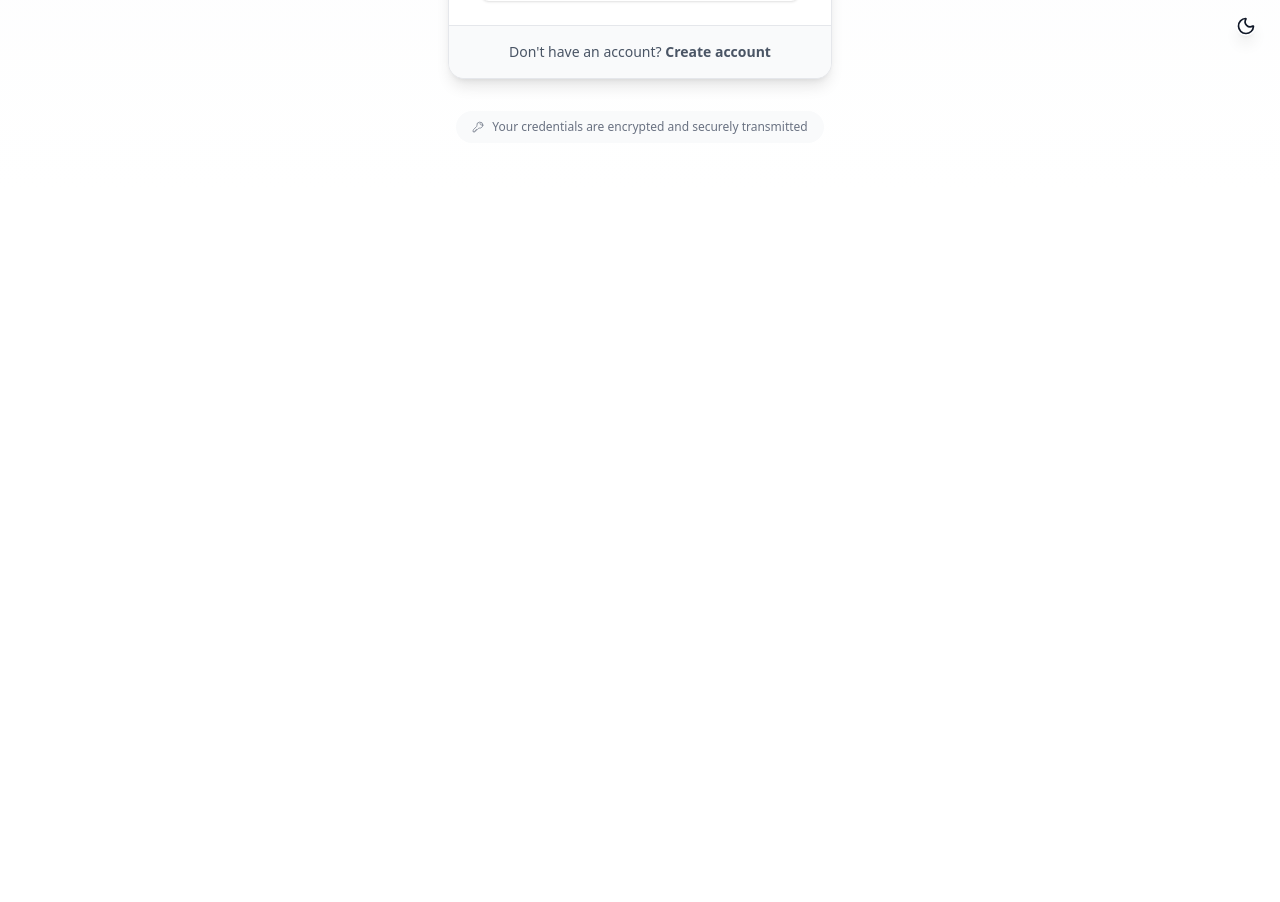
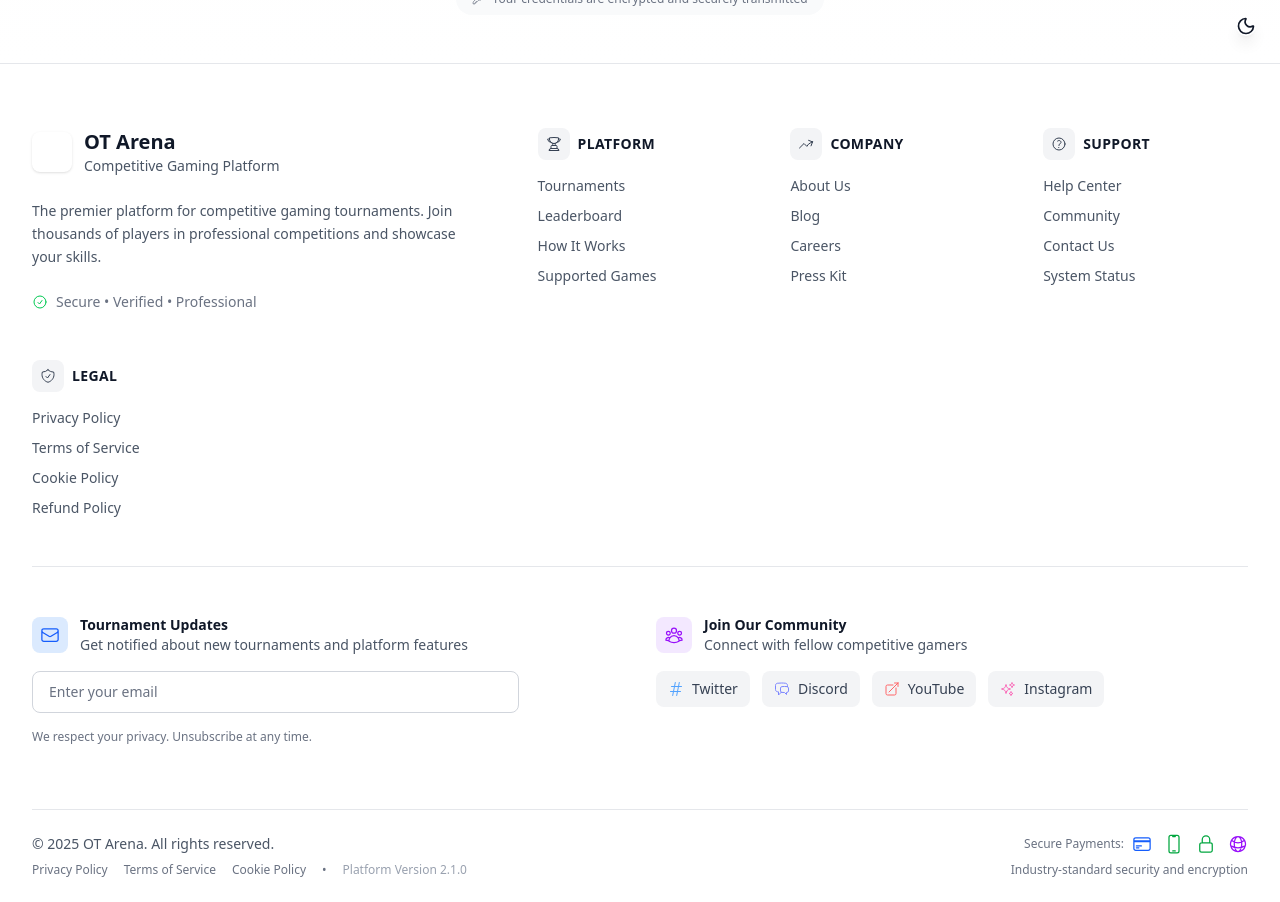
Before and after one commit to MatrixGen/openTournaments, a React (Vite) app in the folder frontend/: page /login in a window 1280 px wide. Shown: the part 740-1642 px from the top of the page. Before the commit the page ends 931 px from the top, so only its background shows below. Built offline with nearby package versions, Linux system fonts and the light colour scheme; no server answers.

Commit message:
feat: Update rate limiting settings and enhance footer with icons and newsletter functionality

```diff
--- a/frontend/src/components/layout/Footer.jsx
+++ b/frontend/src/components/layout/Footer.jsx
@@ -1,6 +1,25 @@
 import React from 'react';
 import { Link } from 'react-router-dom';
 import { motion } from 'framer-motion';
+import {
+  TrophyIcon,
+  QuestionMarkCircleIcon,
+  UserGroupIcon,
+  ShieldCheckIcon,
+  EnvelopeIcon,
+  NewspaperIcon,
+  ArrowTrendingUpIcon,
+  SparklesIcon,
+  ArrowRightIcon,
+  ChatBubbleLeftRightIcon,
+  CheckCircleIcon,
+  DevicePhoneMobileIcon,
+  GlobeAltIcon,
+  CreditCardIcon,
+  LockClosedIcon,
+  ArrowTopRightOnSquareIcon,
+  HashtagIcon
+} from '@heroicons/react/24/outline';
 
 export default function Footer() {
   const currentYear = new Date().getFullYear();
@@ -8,6 +27,7 @@ export default function Footer() {
   const footerSections = [
     {
       title: "Platform",
+      icon: TrophyIcon,
       links: [
         { name: "Tournaments", path: "/tournaments" },
         { name: "Leaderboard", path: "/leaderboard" },
@@ -17,6 +37,7 @@ export default function Footer() {
     },
     {
       title: "Company",
+      icon: ArrowTrendingUpIcon,
       links: [
         { name: "About Us", path: "/about" },
         { name: "Blog", path: "/blog" },
@@ -26,15 +47,17 @@ export default function Footer() {
     },
     {
       title: "Support",
+      icon: QuestionMarkCircleIcon,
       links: [
         { name: "Help Center", path: "/help" },
         { name: "Community", path: "/community" },
         { name: "Contact Us", path: "/contact" },
-        { name: "Status", path: "/status" }
+        { name: "System Status", path: "/status" }
       ]
     },
     {
       title: "Legal",
+      icon: ShieldCheckIcon,
       links: [
         { name: "Privacy Policy", path: "/privacy" },
         { name: "Terms of Service", path: "/terms" },
@@ -45,24 +68,45 @@ export default function Footer() {
   ];
 
   const socialLinks = [
-    { name: "Twitter", icon: "🐦", path: "https://twitter.com/opentournaments" },
-    { name: "Discord", icon: "🎮", path: "https://discord.gg/opentournaments" },
-    { name: "YouTube", icon: "📺", path: "https://youtube.com/opentournaments" },
-    { name: "Instagram", icon: "📸", path: "https://instagram.com/opentournaments" }
+    {
+      name: "Twitter",
+      icon: HashtagIcon,
+      path: "https://twitter.com/otarena",
+      color: "text-blue-400 hover:text-blue-300"
+    },
+    {
+      name: "Discord",
+      icon: ChatBubbleLeftRightIcon,
+      path: "https://discord.gg/otarena",
+      color: "text-indigo-400 hover:text-indigo-300"
+    },
+    {
+      name: "YouTube",
+      icon: ArrowTopRightOnSquareIcon,
+      path: "https://youtube.com/@otarena",
+      color: "text-red-400 hover:text-red-300"
+    },
+    {
+      name: "Instagram",
+      icon: SparklesIcon,
+      path: "https://instagram.com/otarena",
+      color: "text-pink-400 hover:text-pink-300"
+    }
+  ];
+
+  const paymentMethods = [
+    { name: "Visa/Mastercard", icon: CreditCardIcon, color: "text-blue-600 dark:text-blue-400" },
+    { name: "Mobile Money", icon: DevicePhoneMobileIcon, color: "text-green-600 dark:text-green-400" },
+    { name: "Secure SSL", icon: LockClosedIcon, color: "text-green-600 dark:text-green-400" },
+    { name: "Global", icon: GlobeAltIcon, color: "text-purple-600 dark:text-purple-400" }
   ];
 
   return (
-    <motion.footer
-      className="relative z-10 bg-neutral-900/90 backdrop-blur-md border-t border-neutral-700"
-      initial={{ opacity: 0 }}
-      whileInView={{ opacity: 1 }}
-      transition={{ duration: 0.8 }}
-      viewport={{ once: true }}
-    >
-      <div className="container mx-auto px-4 sm:px-6">
+    <footer className="relative z-10 bg-white dark:bg-neutral-900 border-t border-gray-200 dark:border-neutral-800">
+      <div className="container mx-auto px-4 sm:px-6 lg:px-8">
         {/* Main Footer Content */}
         <div className="py-12 sm:py-16">
-          <div className="grid grid-cols-1 md:grid-cols-2 lg:grid-cols-6 gap-8 lg:gap-12">
+          <div className="grid grid-cols-1 md:grid-cols-2 lg:grid-cols-5 gap-8 lg:gap-12">
             {/* Brand Section */}
             <BrandSection currentYear={currentYear} />
 
@@ -74,204 +118,239 @@ export default function Footer() {
                 index={index}
               />
             ))}
+          </div>
 
-            {/* Social & Newsletter */}
+          {/* Newsletter & Social Section */}
           <NewsletterSection socialLinks={socialLinks} />
-          </div>
         </div>
 
         {/* Bottom Bar */}
-        <BottomBar currentYear={currentYear} />
+        <BottomBar
+          currentYear={currentYear}
+          paymentMethods={paymentMethods}
+        />
       </div>
-    </motion.footer>
+    </footer>
   );
 }
 
 function BrandSection({ currentYear }) {
   return (
-    <div className="lg:col-span-2 space-y-4">
-      <motion.div
-        className="flex items-center space-x-3"
-        whileHover={{ scale: 1.05 }}
-        transition={{ duration: 0.2 }}
-      >
-        <div className="w-8 h-8 bg-gradient-to-r from-purple-500 to-blue-500 rounded-lg flex items-center justify-center">
-          <span className="text-white font-bold text-sm">OT</span>
+    <div className="lg:col-span-2 space-y-6">
+      <div className="flex items-center space-x-3">
+        <div className="w-10 h-10 bg-gradient-to-r from-primary-600 to-primary-500 rounded-lg flex items-center justify-center shadow-sm">
+          <TrophyIcon className="h-6 w-6 text-white" />
         </div>
-        <h3 className="text-xl font-bold bg-gradient-to-r from-purple-400 to-blue-400 bg-clip-text text-transparent">
-          OpenTournaments
+        <div>
+          <h3 className="text-xl font-bold text-gray-900 dark:text-white">
+            OT Arena
           </h3>
-      </motion.div>
+          <p className="text-sm text-gray-600 dark:text-gray-400">
+            Competitive Gaming Platform
+          </p>
+        </div>
+      </div>
 
-      <motion.p
-        className="text-neutral-400 text-sm leading-relaxed max-w-md"
-        initial={{ opacity: 0 }}
-        whileInView={{ opacity: 1 }}
-        transition={{ duration: 0.6, delay: 0.2 }}
-        viewport={{ once: true }}
-      >
-        The ultimate platform for competitive gaming. Join thousands of players
-        in thrilling tournaments and earn real rewards for your skills.
-      </motion.p>
+      <p className="text-gray-600 dark:text-gray-400 text-sm leading-relaxed max-w-md">
+        The premier platform for competitive gaming tournaments. Join thousands of players
+        in professional competitions and showcase your skills.
+      </p>
 
-      <motion.div
-        className="flex items-center space-x-2 text-neutral-500 text-sm"
-        initial={{ opacity: 0 }}
-        whileInView={{ opacity: 1 }}
-        transition={{ duration: 0.6, delay: 0.4 }}
-        viewport={{ once: true }}
-      >
-        <span>© {currentYear} OpenTournaments. All rights reserved.</span>
-      </motion.div>
+      <div className="flex items-center space-x-2 text-gray-500 dark:text-gray-500 text-sm">
+        <CheckCircleIcon className="h-4 w-4 text-green-500" />
+        <span>Secure • Verified • Professional</span>
+      </div>
     </div>
   );
 }
 
 function FooterSection({ section, index }) {
+  const Icon = section.icon;
+
   return (
-    <motion.div
-      initial={{ opacity: 0, y: 20 }}
-      whileInView={{ opacity: 1, y: 0 }}
-      transition={{ duration: 0.5, delay: index * 0.1 }}
-      viewport={{ once: true }}
-    >
-      <h4 className="text-white font-semibold mb-4 text-sm uppercase tracking-wider">
+    <div className="space-y-4">
+      <div className="flex items-center space-x-2">
+        <div className="p-2 bg-gray-100 dark:bg-neutral-800 rounded-lg">
+          <Icon className="h-4 w-4 text-gray-700 dark:text-gray-300" />
+        </div>
+        <h4 className="text-sm font-semibold text-gray-900 dark:text-white uppercase tracking-wide">
           {section.title}
         </h4>
-      <ul className="space-y-3">
+      </div>
+      <ul className="space-y-2.5">
         {section.links.map((link) => (
-          <motion.li key={link.name}>
+          <li key={link.name}>
             <Link
               to={link.path}
-              className="text-neutral-400 hover:text-white transition-colors duration-300 text-sm group flex items-center"
+              className="text-gray-600 dark:text-gray-400 hover:text-primary-600 dark:hover:text-primary-400 transition-colors duration-200 text-sm group flex items-center"
             >
-              <span className="group-hover:translate-x-1 transition-transform duration-300">
+              <span className="group-hover:translate-x-1 transition-transform duration-200">
                 {link.name}
               </span>
+              {link.path.startsWith('http') && (
+                <ArrowTopRightOnSquareIcon className="h-3 w-3 ml-1 opacity-0 group-hover:opacity-100 transition-opacity" />
+              )}
             </Link>
-          </motion.li>
+          </li>
         ))}
       </ul>
-    </motion.div>
+    </div>
   );
 }
 
 function NewsletterSection({ socialLinks }) {
+  const [email, setEmail] = React.useState('');
+  const [subscribed, setSubscribed] = React.useState(false);
+
+  const handleSubscribe = (e) => {
+    e.preventDefault();
+    if (email && email.includes('@')) {
+      setSubscribed(true);
+      setEmail('');
+      setTimeout(() => setSubscribed(false), 3000);
+    }
+  };
+
   return (
-    <motion.div
-      className="lg:col-span-2 space-y-6"
-      initial={{ opacity: 0, y: 20 }}
-      whileInView={{ opacity: 1, y: 0 }}
-      transition={{ duration: 0.5, delay: 0.4 }}
-      viewport={{ once: true }}
-    >
+    <div className="mt-12 pt-12 border-t border-gray-200 dark:border-neutral-800 lg:col-span-5">
+      <div className="grid grid-cols-1 lg:grid-cols-2 gap-8">
+        {/* Newsletter */}
+        <div className="space-y-4">
+          <div className="flex items-center space-x-3">
+            <div className="p-2 bg-blue-100 dark:bg-blue-900/20 rounded-lg">
+              <EnvelopeIcon className="h-5 w-5 text-blue-600 dark:text-blue-400" />
+            </div>
             <div>
-        <h4 className="text-white font-semibold mb-4 text-sm uppercase tracking-wider">
-          Stay Updated
+              <h4 className="text-sm font-semibold text-gray-900 dark:text-white">
+                Tournament Updates
               </h4>
-        <p className="text-neutral-400 text-sm mb-4">
-          Get the latest tournament updates and gaming news.
+              <p className="text-sm text-gray-600 dark:text-gray-400">
+                Get notified about new tournaments and platform features
               </p>
+            </div>
+          </div>
 
-        {/* Newsletter Form */}
-        <motion.div
-          className="flex flex-col sm:flex-row gap-2"
-          whileHover={{ scale: 1.02 }}
-          transition={{ duration: 0.2 }}
-        >
+          <form onSubmit={handleSubscribe} className="flex flex-col sm:flex-row gap-2">
+            <div className="flex-1">
               <input
                 type="email"
+                value={email}
+                onChange={(e) => setEmail(e.target.value)}
                 placeholder="Enter your email"
-            className="flex-1 px-4 py-3 bg-neutral-800 border border-neutral-700 rounded-lg text-white placeholder-neutral-500 focus:outline-none focus:border-purple-500 transition-colors duration-300 text-sm"
+                className="w-full px-4 py-2.5 bg-white dark:bg-neutral-800 border border-gray-300 dark:border-neutral-700 rounded-lg text-gray-900 dark:text-white placeholder-gray-500 dark:placeholder-gray-400 focus:outline-none focus:ring-2 focus:ring-primary-500 focus:border-transparent text-sm transition-colors"
+                required
               />
-          <motion.button
-            whileHover={{ scale: 1.05 }}
-            whileTap={{ scale: 0.95 }}
-            className="px-6 py-3 bg-gradient-to-r from-purple-600 to-blue-600 rounded-lg font-medium hover:from-purple-700 hover:to-blue-700 transition-all duration-300 text-sm whitespace-nowrap"
+            </div>
+            <button
+              type="submit"
+              className="px-6 py-2.5 bg-primary-500 hover:bg-primary-600 text-white font-medium rounded-lg focus:outline-none focus:ring-2 focus:ring-primary-500 focus:ring-offset-2 dark:focus:ring-offset-neutral-900 transition-colors text-sm whitespace-nowrap flex items-center justify-center"
             >
+              {subscribed ? (
+                <>
+                  <CheckCircleIcon className="h-4 w-4 mr-2" />
+                  Subscribed
+                </>
+              ) : (
+                <>
                   Subscribe
-          </motion.button>
-        </motion.div>
+                  <ArrowRightIcon className="h-4 w-4 ml-2" />
+                </>
+              )}
+            </button>
+          </form>
+          <p className="text-xs text-gray-500 dark:text-gray-400">
+            We respect your privacy. Unsubscribe at any time.
+          </p>
         </div>
 
         {/* Social Links */}
+        <div className="space-y-4">
+          <div className="flex items-center space-x-3">
+            <div className="p-2 bg-purple-100 dark:bg-purple-900/20 rounded-lg">
+              <UserGroupIcon className="h-5 w-5 text-purple-600 dark:text-purple-400" />
+            </div>
             <div>
-        <h4 className="text-white font-semibold mb-4 text-sm uppercase tracking-wider">
+              <h4 className="text-sm font-semibold text-gray-900 dark:text-white">
                 Join Our Community
               </h4>
-        <div className="flex space-x-4">
-          {socialLinks.map((social, index) => (
-            <motion.a
+              <p className="text-sm text-gray-600 dark:text-gray-400">
+                Connect with fellow competitive gamers
+              </p>
+            </div>
+          </div>
+
+          <div className="flex flex-wrap gap-3">
+            {socialLinks.map((social, index) => {
+              const Icon = social.icon;
+              return (
+                <a
                   key={social.name}
                   href={social.path}
                   target="_blank"
                   rel="noopener noreferrer"
-              className="w-10 h-10 bg-neutral-800 rounded-lg flex items-center justify-center hover:bg-neutral-700 transition-colors duration-300 group relative"
-              whileHover={{
-                scale: 1.1,
-                y: -2
-              }}
-              whileTap={{ scale: 0.9 }}
-              initial={{ opacity: 0, scale: 0 }}
-              whileInView={{ opacity: 1, scale: 1 }}
-              transition={{ duration: 0.3, delay: 0.6 + index * 0.1 }}
-              viewport={{ once: true }}
+                  className="group flex items-center space-x-2 px-3 py-2 bg-gray-100 dark:bg-neutral-800 hover:bg-gray-200 dark:hover:bg-neutral-700 rounded-lg transition-colors duration-200"
+                  aria-label={`Follow us on ${social.name}`}
                 >
-              <span className="text-lg">{social.icon}</span>
-              <div className="absolute -top-8 left-1/2 transform -translate-x-1/2 bg-neutral-800 text-white text-xs px-2 py-1 rounded opacity-0 group-hover:opacity-100 transition-opacity duration-300 whitespace-nowrap">
+                  <Icon className={`h-4 w-4 ${social.color}`} />
+                  <span className="text-sm text-gray-700 dark:text-gray-300 group-hover:text-gray-900 dark:group-hover:text-white">
                     {social.name}
-              </div>
-            </motion.a>
-          ))}
+                  </span>
+                </a>
+              );
+            })}
           </div>
         </div>
-    </motion.div>
+      </div>
+    </div>
   );
 }
 
-function BottomBar({ currentYear }) {
-  const paymentMethods = ["💳", "📱", "🌐", "🔒"]; // Simplified for demo
-
+function BottomBar({ currentYear, paymentMethods }) {
   return (
-    <motion.div
-      className="py-6 border-t border-neutral-800 flex flex-col md:flex-row justify-between items-center space-y-4 md:space-y-0"
-      initial={{ opacity: 0 }}
-      whileInView={{ opacity: 1 }}
-      transition={{ duration: 0.6, delay: 0.6 }}
-      viewport={{ once: true }}
-    >
-      {/* Payment Methods */}
-      <div className="flex items-center space-x-4">
-        <span className="text-neutral-500 text-sm">Secure Payments:</span>
-        <div className="flex space-x-2">
-          {paymentMethods.map((method, index) => (
-            <motion.span
-              key={index}
-              className="text-lg"
-              initial={{ opacity: 0, scale: 0 }}
-              whileInView={{ opacity: 1, scale: 1 }}
-              transition={{ duration: 0.3, delay: 0.8 + index * 0.1 }}
-              viewport={{ once: true }}
-            >
-              {method}
-            </motion.span>
-          ))}
+    <div className="py-6 border-t border-gray-200 dark:border-neutral-800 flex flex-col md:flex-row justify-between items-center gap-4">
+      {/* Copyright & Legal */}
+      <div className="text-center md:text-left">
+        <p className="text-sm text-gray-600 dark:text-gray-400">
+          © {currentYear} OT Arena. All rights reserved.
+        </p>
+        <div className="flex flex-wrap justify-center md:justify-start gap-4 mt-2 text-xs text-gray-500 dark:text-gray-500">
+          <Link to="/privacy" className="hover:text-primary-600 dark:hover:text-primary-400 transition-colors">
+            Privacy Policy
+          </Link>
+          <Link to="/terms" className="hover:text-primary-600 dark:hover:text-primary-400 transition-colors">
+            Terms of Service
+          </Link>
+          <Link to="/cookies" className="hover:text-primary-600 dark:hover:text-primary-400 transition-colors">
+            Cookie Policy
+          </Link>
+          <span className="hidden sm:inline">•</span>
+          <span className="text-gray-400 dark:text-gray-600">Platform Version 2.1.0</span>
         </div>
       </div>
 
-      {/* Additional Links */}
-      <div className="flex flex-wrap justify-center items-center space-x-6 text-neutral-500 text-sm">
-        <Link to="/privacy" className="hover:text-white transition-colors duration-300">
-          Privacy
-        </Link>
-        <Link to="/terms" className="hover:text-white transition-colors duration-300">
-          Terms
-        </Link>
-        <Link to="/cookies" className="hover:text-white transition-colors duration-300">
-          Cookies
-        </Link>
-        <span>Made with ❤️ for gamers</span>
+      {/* Payment Methods */}
+      <div className="flex flex-col items-center md:items-end gap-2">
+        <div className="flex items-center space-x-2">
+          <span className="text-xs text-gray-500 dark:text-gray-400">Secure Payments:</span>
+          <div className="flex space-x-3">
+            {paymentMethods.map((method, index) => {
+              const Icon = method.icon;
+              return (
+                <div
+                  key={method.name}
+                  className="relative group"
+                  title={method.name}
+                >
+                  <Icon className={`h-5 w-5 ${method.color}`} />
                 </div>
-    </motion.div>
+              );
+            })}
+          </div>
+        </div>
+        <p className="text-xs text-gray-500 dark:text-gray-400">
+          Industry-standard security and encryption
+        </p>
+      </div>
+    </div>
   );
 }
--- a/frontend/src/components/layout/Header.jsx
+++ b/frontend/src/components/layout/Header.jsx
@@ -26,7 +26,7 @@ import {
 import { notificationService } from '../../services/notificationService';
 
 const navigation = [
-  { name: 'Browse Matches', href: '/browse-matches', icon: LayoutGrid, color: 'from-blue-600 to-indigo-600' },
+  { name: 'Browse Matches', href: '/tournaments', icon: LayoutGrid, color: 'from-blue-600 to-indigo-600' },
   { name: 'My Tournaments', href: '/my-tournaments', icon: Crown, color: 'from-amber-600 to-orange-600' },
 ];
 
--- a/frontend/src/components/layout/Layout.jsx
+++ b/frontend/src/components/layout/Layout.jsx
@@ -2,6 +2,7 @@ import { useEffect, useRef, useState } from 'react';
 import { useLocation } from 'react-router-dom';
 import Header from './Header';
 import MobileBottomNav from './MobileBottomNav';
+import Footer from './Footer';
 
 export default function Layout({ children }) {
   const location = useLocation();
@@ -29,7 +30,7 @@ export default function Layout({ children }) {
   return (
     <div className="min-h-screen bg-neutral-900 flex flex-col">
       {/* Header with ref */}
-      <div ref={headerRef} className='pt-16'>
+      <div ref={headerRef}>
         <Header />
       </div>
 
@@ -37,6 +38,7 @@ export default function Layout({ children }) {
       <main className="flex-1 pb-20 md:pb-0" style={{ paddingTop: headerHeight }}>
         {children}
       </main>
+      <Footer/>
 
       {/* Mobile Bottom Navigation */}
       <MobileBottomNav />
--- a/frontend/src/components/layout/MobileBottomNav.jsx
+++ b/frontend/src/components/layout/MobileBottomNav.jsx
@@ -141,7 +141,7 @@ export default function MobileBottomNav() {
 
   return (
     <div className={`
-      md:hidden fixed bottom-4 left-4 right-4 z-50
+      md:hidden fixed bottom-0 left-4 right-4 z-50
       transition-all duration-300 ease-in-out
       ${isVisible ? 'translate-y-0 opacity-100' : 'translate-y-full opacity-0'}
     `}>
--- a/frontend/src/services/tournamentService.js
+++ b/frontend/src/services/tournamentService.js
@@ -3,7 +3,7 @@ import api from './api';
 export const tournamentService = {
   getAll: async (params = {}) => {
     const response = await api.get('/tournaments', { params });
-    return response.data;
+    return response.data?.data;
   },
 
   getById: async (id) => {
@@ -18,7 +18,7 @@ export const tournamentService = {
 
   create: async (tournamentData) => {
     const response = await api.post('/tournaments', tournamentData);
-    return response.data;
+    return response.dat;
   },
 
   update: async (id, tournamentData) => {
```
Also changed, not shown: 1 other file (tests, documents, lock files or other folders). Lines whose indentation alone changed are shown as unchanged.
